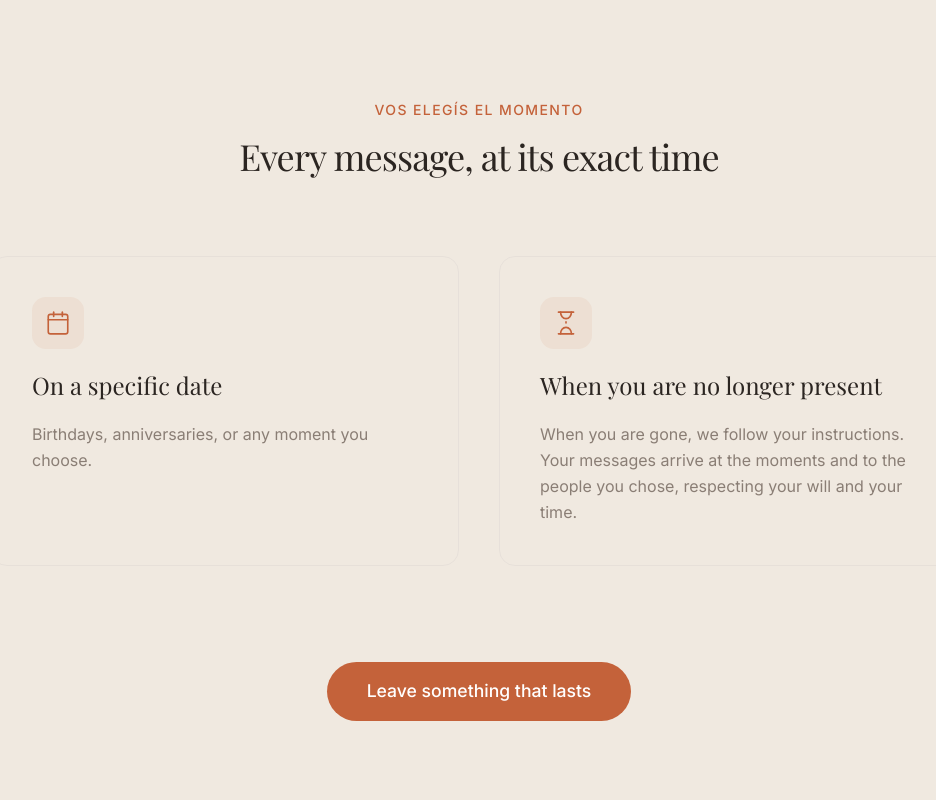
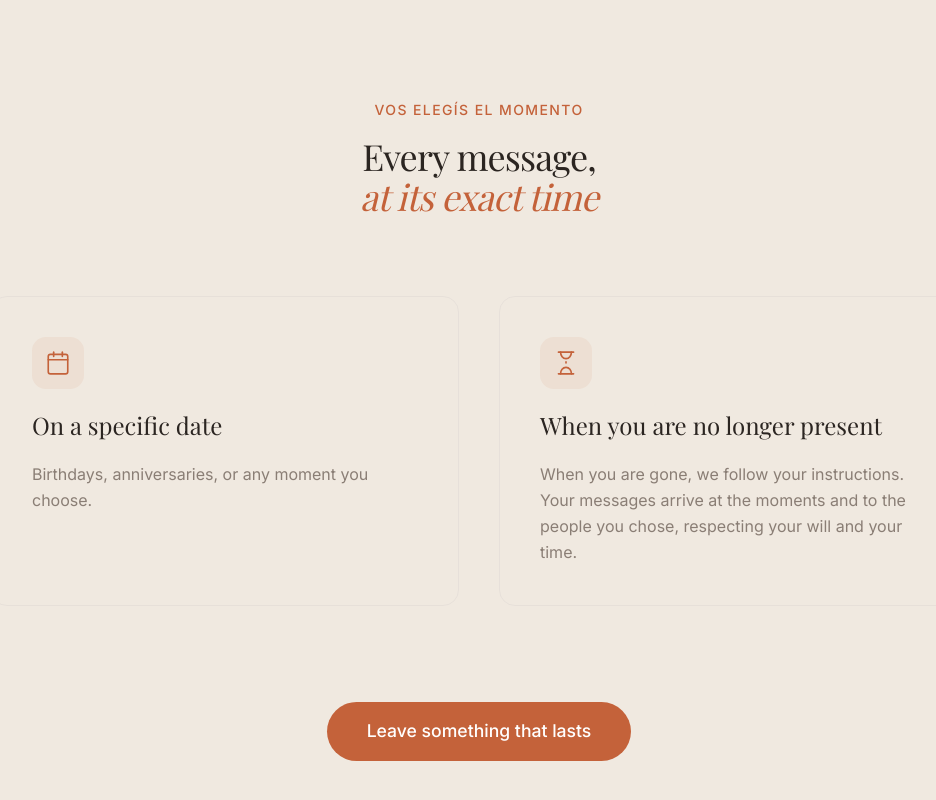
Before and after one commit to danielfernandezesnal/voiceforlater, a Next.js app: page /en in a window 1280 px wide. Shown: the part 3788-4588 px from the top of the page, without its empty margins (161-1097 px from the left). Built offline with nearby package versions, Linux system fonts and the light colour scheme; no server answers; a web font is replaced by a local one.

Commit message:
fix(landing): apply two-line exact time delivery title and modify audio copy (#83)

```diff
--- a/app/[locale]/page.tsx
+++ b/app/[locale]/page.tsx
@@ -211,7 +211,8 @@ export default async function LocaleHomePage({
                     Vos elegís el momento
                 </p>
                 <h2 className="text-3xl md:text-4xl font-serif font-light text-center mb-20 tracking-tight">
-                    {dict.landing.delivery.title}
+                    {dict.landing.delivery.title}<br />
+                    <em style={{ color: TC }} className="italic font-serif">{(dict.landing.delivery as any).titleEm}</em>
                 </h2>
                 <div className="grid md:grid-cols-2 gap-8 md:gap-10 mb-20">
                     {/* Date delivery */}
--- a/messages/en.json
+++ b/messages/en.json
@@ -125,7 +125,8 @@
       "caption": "A real story from someone who chose not to stay silent."
     },
     "delivery": {
-      "title": "Every message, at its exact time",
+      "title": "Every message,",
+      "titleEm": "at its exact time",
       "date": {
         "title": "On a specific date",
         "description": "Birthdays, anniversaries, or any moment you choose."
--- a/messages/es.json
+++ b/messages/es.json
@@ -125,7 +125,8 @@
       "caption": "Una historia real de alguien que eligió no quedarse callado."
     },
     "delivery": {
-      "title": "Cada mensaje, a su tiempo exacto",
+      "title": "Cada mensaje,",
+      "titleEm": "a su tiempo exacto",
       "date": {
         "title": "En una fecha específica",
         "description": "Definís cuándo debe llegar. Y llega exactamente ese día, a esa hora."
@@ -136,7 +137,7 @@
       }
     },
     "audio": {
-      "title": "Elegí cómo querés recordarse",
+      "title": "Elegí tu forma de decirlo",
       "description": "Tu voz, tu cara, tus palabras escritas. Cada persona tiene su manera de decir lo que siente. Usá la tuya.",
       "pills": {
         "text": "Texto",
```
